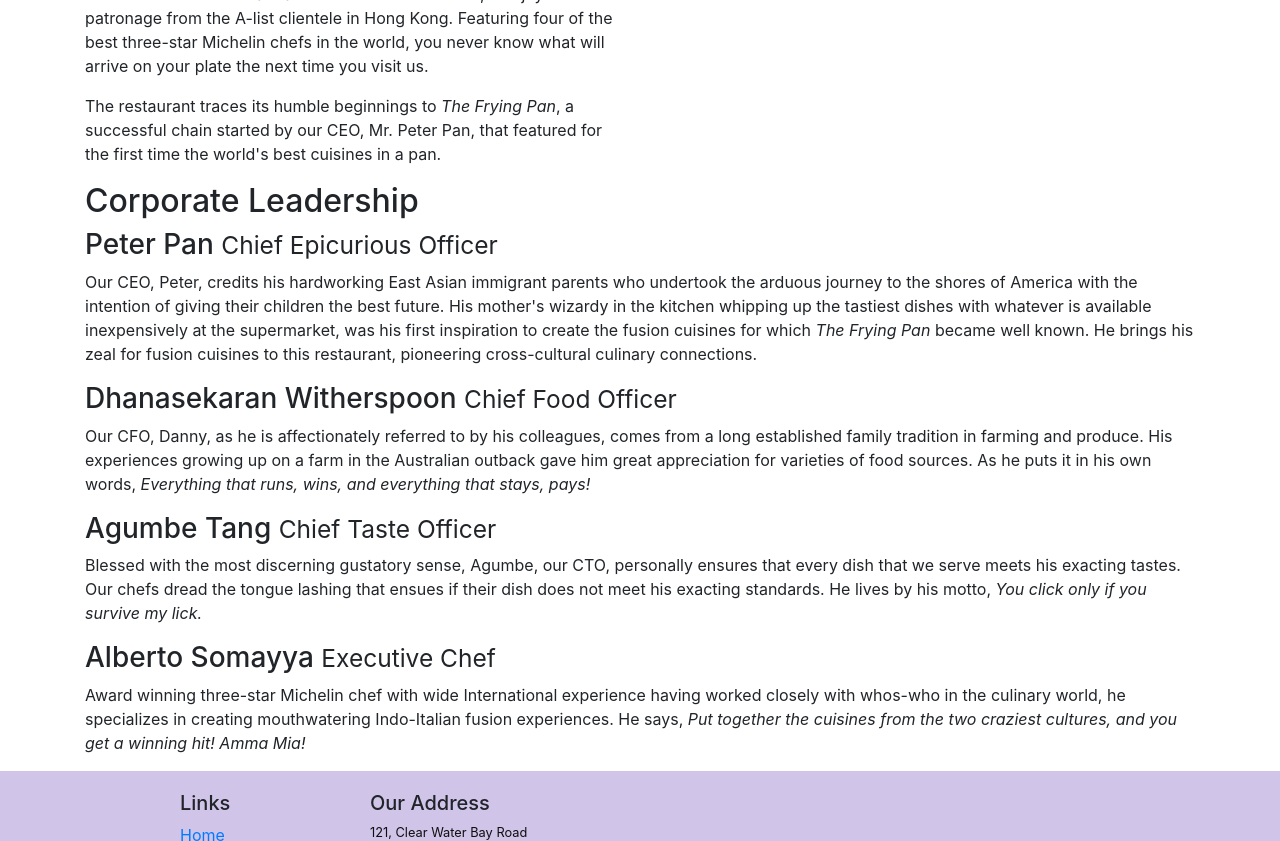
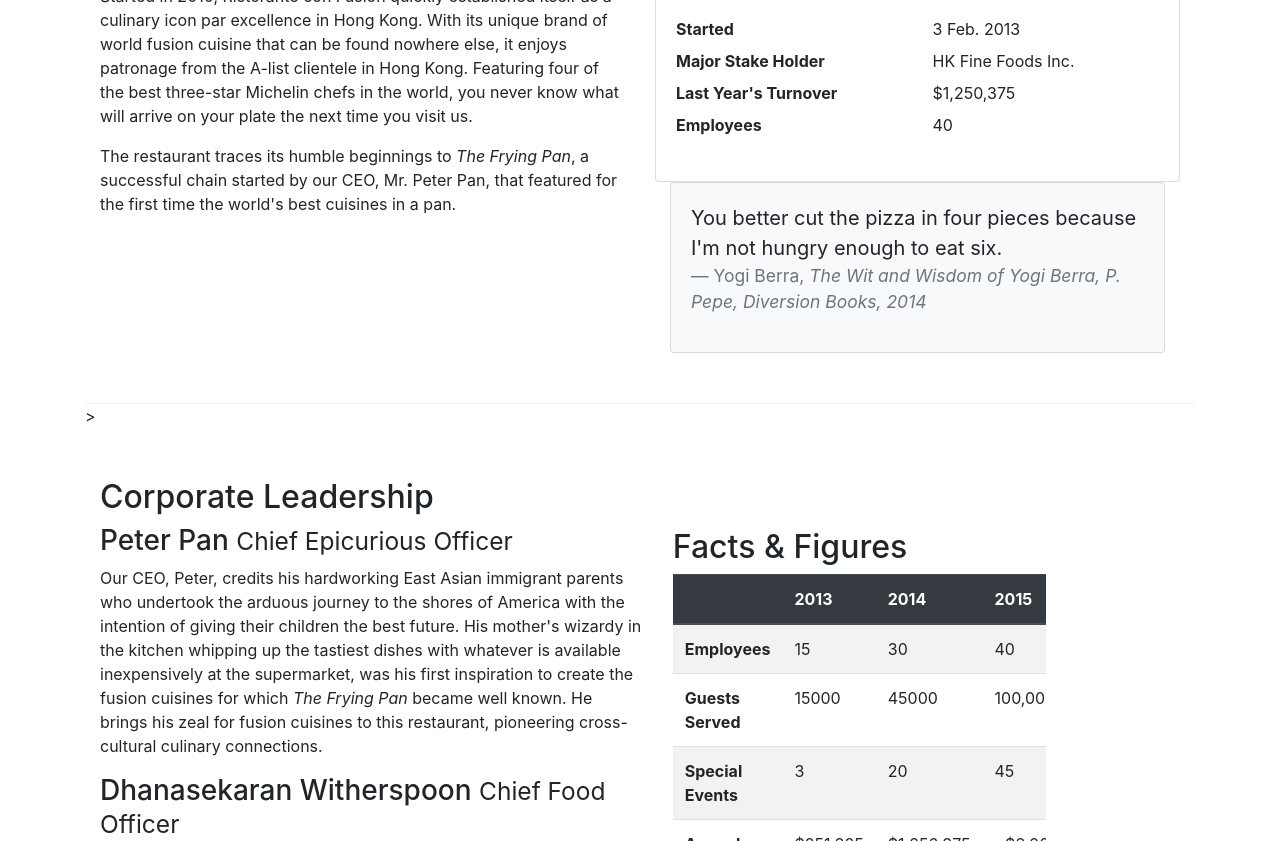
Before and after one commit to ishank991998/Bootstrap, a website: page conFusion/aboutus.html in a window 1280 px wide. Shown: the part 577-1418 px from the top of the page. Drawn offline with nearby package versions, Linux system fonts and the light colour scheme.

Commit message:
Tables and Cards

```diff
--- a/conFusion/aboutus.html
+++ b/conFusion/aboutus.html
@@ -57,18 +57,46 @@
             </div>
         </div>
 
-        <div class = "row">
-            <div class="col-12 col-sm-6">
+        <div class = "row row-content">
+            <div class="col-sm-6">
                 <h2>Our History</h2>
                 <p>Started in 2010, Ristorante con Fusion quickly established itself as a culinary icon par excellence in Hong Kong. With its unique brand of world fusion cuisine that can be found nowhere else, it enjoys patronage from the A-list clientele in Hong Kong.  Featuring four of the best three-star Michelin chefs in the world, you never know what will arrive on your plate the next time you visit us.</p>
                 <p>The restaurant traces its humble beginnings to <em>The Frying Pan</em>, a successful chain started by our CEO, Mr. Peter Pan, that featured for the first time the world's best cuisines in a pan.</p>
             </div>
-            <div>
+            <div class=" col-sm-6">
+                <div class="card">
+                    <h3 class="card-header bg-primary text-white align-self-center">Facts At a Glance</h3>
+                    <div class="card-body">
+                        <dl class="row">
+                            <dt class="col-sm-6">Started</dt>
+                            <dd class="col-sm-6">3 Feb. 2013</dd>
+                            <dt class="col-sm-6">Major Stake Holder</dt>
+                            <dd class="col-sm-6">HK Fine Foods Inc.</dd>
+                            <dt class="col-sm-6">Last Year's Turnover</dt>
+                            <dd class="col-sm-6">$1,250,375</dd>
+                            <dt class="col-sm-6">Employees</dt>
+                            <dd class="col-sm-6">40</dd>
+                        </dl>
+                    </div>
+                </div>
+                <div class="col-12">
+                    <div class="card card-body bg-light">
+                        <blockquote class="blockquote">
+                            <p class="mb-0">You better cut the pizza in four pieces because
+                                I'm not hungry enough to eat six.</p>
+                            <footer class="blockquote-footer">Yogi Berra,
+                                <cite title="Source Title">The Wit and Wisdom of Yogi Berra,
+                                P. Pepe, Diversion Books, 2014</cite>
+                            </footer>
+                        </blockquote>
+                    </div>
+                </div>
             </div>
-        </div>
+
+        </div>>
 
 
-        <div class = "row">
+        <div class = "row row-content">
             <div class="col-12 col-sm">
                 <h2>Corporate Leadership</h2>
                 <h3>Peter Pan <small>Chief Epicurious Officer</small></h3>
@@ -80,6 +108,54 @@
                 <h3>Alberto Somayya <small>Executive Chef</small></h3>
                 <p class="d-none d-sm-block">Award winning three-star Michelin chef with wide International experience having worked closely with whos-who in the culinary world, he specializes in creating mouthwatering Indo-Italian fusion experiences. He says, <em>Put together the cuisines from the two craziest cultures, and you get a winning hit! Amma Mia!</em></p>
             </div>
+
+            <div class="row row-content">
+                <div class="col-12 col-sm-9">
+                    <h2>Facts &amp; Figures</h2>
+                    <div class="table-responsive">
+                        <table class="table table-striped">
+                            <thead class="thead-dark">
+                                <tr>
+                                    <th>&nbsp;</th>
+                                    <th>2013</th>
+                                    <th>2014</th>
+                                    <th>2015</th>
+                                </tr>
+                            </thead>
+                            <tbody>
+                                <tr>
+                                    <th>Employees</th>
+                                    <td>15</td>
+                                    <td>30</td>
+                                    <td>40</td>
+                                </tr>
+                                <tr>
+                                    <th>Guests Served</th>
+                                    <td>15000</td>
+                                    <td>45000</td>
+                                    <td>100,000</td>
+                                </tr>
+                                <tr>
+                                    <th>Special Events</th>
+                                    <td>3</td>
+                                    <td>20</td>
+                                    <td>45</td>
+                                </tr>
+                                <tr>
+                                    <th>Annual Turnover</th>
+                                    <td>$251,325</td>
+                                    <td>$1,250,375</td>
+                                    <td>~$3,000,000</td>
+                                </tr>
+                            </tbody>
+                        </table>
+                    </div>
+                </div>
+                 <div class="col-12 col-sm-3">
+
+                </div>
+           </div>
+
        </div>
 
     </div>
```
